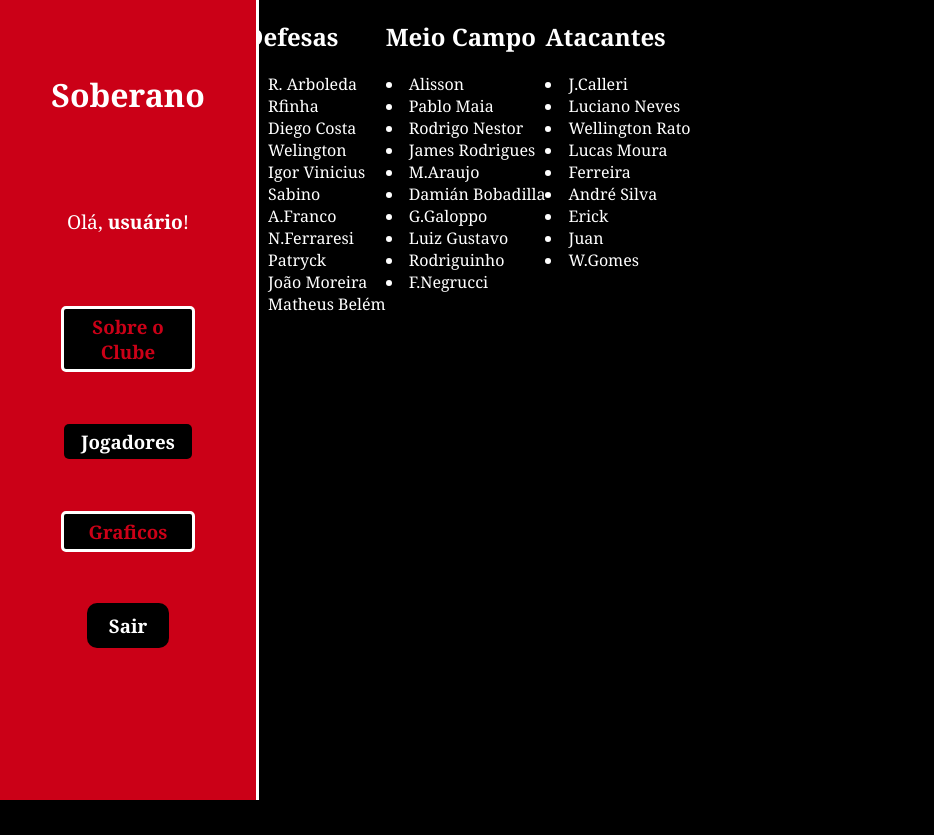
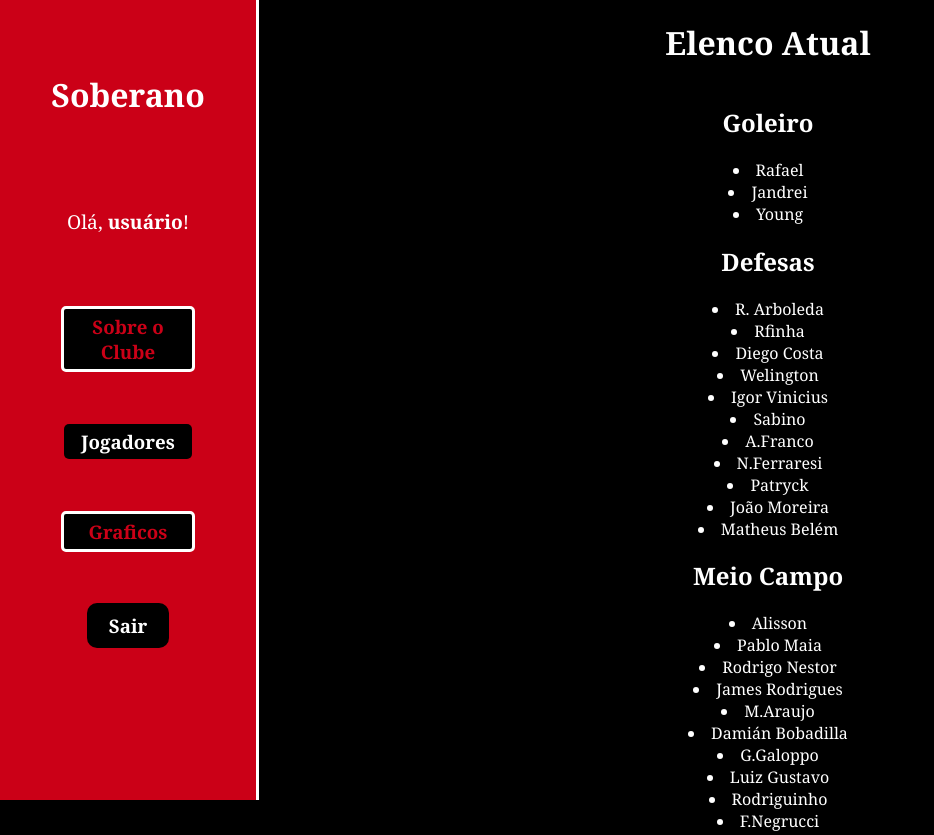
Before and after one commit to bmarruda/Soberano, a website: page public/dashboard/jogadores.html in a window 1280 px wide. Shown: the top 835 px of the page, without its empty margins (0-934 px from the left). Before the commit the page ends 800 px from the top, so only its background shows below. Drawn offline with Linux system fonts and the light colour scheme; files that its build step writes are made by us from their sources.

Commit message:
pag jogadores

```diff
--- a/public/css/estilo.css
+++ b/public/css/estilo.css
@@ -376,6 +376,31 @@ input {
   animation-iteration-count: infinite;
 }
 
+.father-right{
+  width: 100%;
+  height: 100%;
+
+  display: flex;
+  justify-content: end;
+}
+
+.card-right{
+  width: 80%;
+}
+
+.text-titulo{
+  width: 100%;
+  text-align: center;
+}
+
+.texto{
+  width: 100%;
+  text-align: center;
+  display: flex;
+  flex-direction: column;
+  justify-content: end;
+}
+
 @keyframes bell {
   0%   {transform: rotate(25deg)}
   25%  {transform: rotate(-25deg)}
--- a/public/dashboard/jogadores.html
+++ b/public/dashboard/jogadores.html
@@ -1,11 +1,12 @@
 <!DOCTYPE html>
 <html lang="en">
+
 <head>
     <meta charset="UTF-8">
     <meta name="viewport" content="width=device-width, initial-scale=1.0">
     <title>Soberano | Jogadores</title>
 
-    <link rel="stylesheet" href="css/footer.css">
+
     <link rel="stylesheet" href="./../css/dashboards.css">
     <link rel="stylesheet" href="./../css/estilo.css" />
     <link rel="shortcut icon" href="/public/assets/icon/brasao_spfc.ico">
@@ -18,6 +19,7 @@
         rel="stylesheet">
 
 </head>
+
 <body style="background-color: black; color: white;">
     <header>
 
@@ -54,35 +56,26 @@
             </div>
 
             <!-- copia o banner -->
-    <section>
-        <div class="cont_2">
-            <div class="content_section">
-                <h1>Elenco Atual</h1>
 
-            </div>
-        </div>
-    </section>
+            <div class="father-right">
+                <div class="card-right">
 
 
-        <section>
+
+
+
+                    <h1 class="text-titulo">Elenco Atual</h1>
+
                     <div class="texto">
                         <h2>Goleiro</h2>
-            <div class="elenco">
+
                         <li>Rafael</li>
                         <li>Jandrei</li>
                         <li>Young</li>
-
                     </div>
-        </div>
-
-
-
-        </section>
-        <section>
-
                     <div class="texto">
                         <h2>Defesas</h2>
-               <div class="elenco">
+
                         <li>R. Arboleda</li>
                         <li>Rfinha</li>
                         <li>Diego Costa</li>
@@ -95,19 +88,13 @@
                         <li>João Moreira</li>
                         <li>Matheus Belém</li>
 
+
                     </div>
-            </div>
-
-
-
-        </section>
-
-        <section>
 
                     <div class="texto">
                         <h2>Meio Campo</h2>
 
-            <div class="elenco">
+
                         <li>Alisson</li>
                         <li>Pablo Maia</li>
                         <li>Rodrigo Nestor</li>
@@ -120,14 +107,11 @@
                         <li>F.Negrucci</li>
 
                     </div>
-            </div>
 
 
-        </section>
-        <section>
                     <div class="texto">
                         <h2>Atacantes</h2>
-            <div class="elenco">
+
                         <li>J.Calleri</li>
                         <li>Luciano Neves</li>
                         <li>Wellington Rato</li>
@@ -139,13 +123,12 @@
                         <li>W.Gomes</li>
 
                     </div>
+                </div>
+            </div>
 
         </div>
+        </div>
 
-        </section>
-
-
-    </div>
 
 
         <!-- <footer>
@@ -161,4 +144,5 @@
 
     </footer> -->
 </body>
+
 </html>
```
Lines whose indentation alone changed are shown as unchanged.
